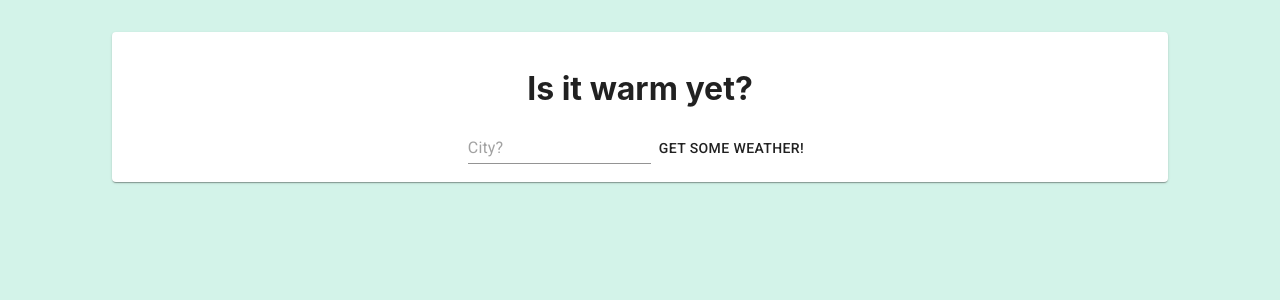
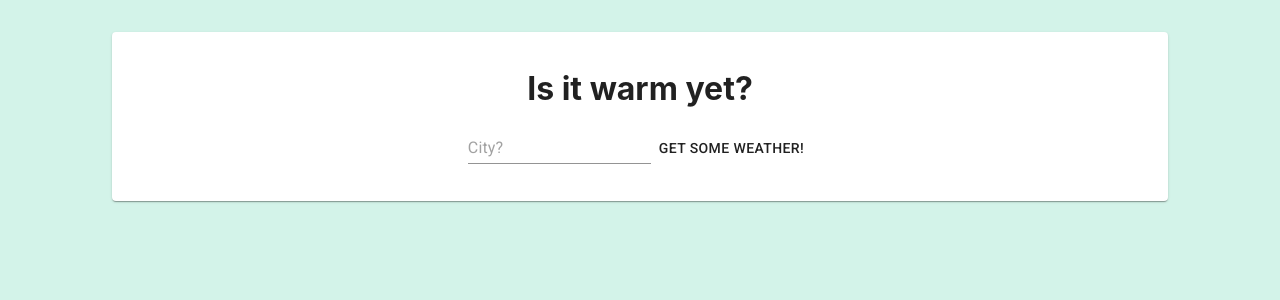
Before and after one commit to shaktech786/shak_gonimbly, a React (Create React App) app: page / in a window 1280 px wide. Shown: the top 300 px of the page. Built offline with nearby package versions, Linux system fonts and the light colour scheme.

Commit message:
Adds city validation

```diff
--- a/src/Weather.js
+++ b/src/Weather.js
@@ -12,6 +12,7 @@ class Weather extends React.Component {
         this.state = {
             location: "",
             weather: "",
+            weatherError: ""
         }
         this.getWeather = this.getWeather.bind(this);
     }
@@ -33,13 +34,16 @@ class Weather extends React.Component {
             .then(response => {
                 axios.get(`https://cors-anywhere.herokuapp.com/https://www.metaweather.com/api/location/${response.data[0].woeid}`)
                     .then(response => {
+                        this.setState({weatherError: ""})
                         this.setState({ weather: response.data })
                     })
                     .catch(error => {
+                        this.setState({weatherError: "Could not find city!"})
                         console.log(error, "Cannot find weather data for this location")
                     })
             })
             .catch(error => {
+                this.setState({weatherError: "Please try again with a valid city!"})
                 console.log(error, "Cannot fetch API data")
             })
     }
@@ -52,11 +56,12 @@ class Weather extends React.Component {
                 <h1>Is it warm yet?</h1>
                 <Input type="text" onKeyPress={this.onEnter} onChange={this.updateLocation} value={this.state.location} placeholder="City?" />
                 <Button onClick={this.getWeather}>Get Some Weather!</Button>
-                {weatherInfoAvailable &&
+                {weatherInfoAvailable && this.state.weatherError === "" &&
                     weatherInfo.map(day => (
                         <WeatherCard key={day.applicable_date} day={day} />
                     ))
                 }
+                <h3>{this.state.weatherError}</h3>
             </Paper>
         );
     }
```
